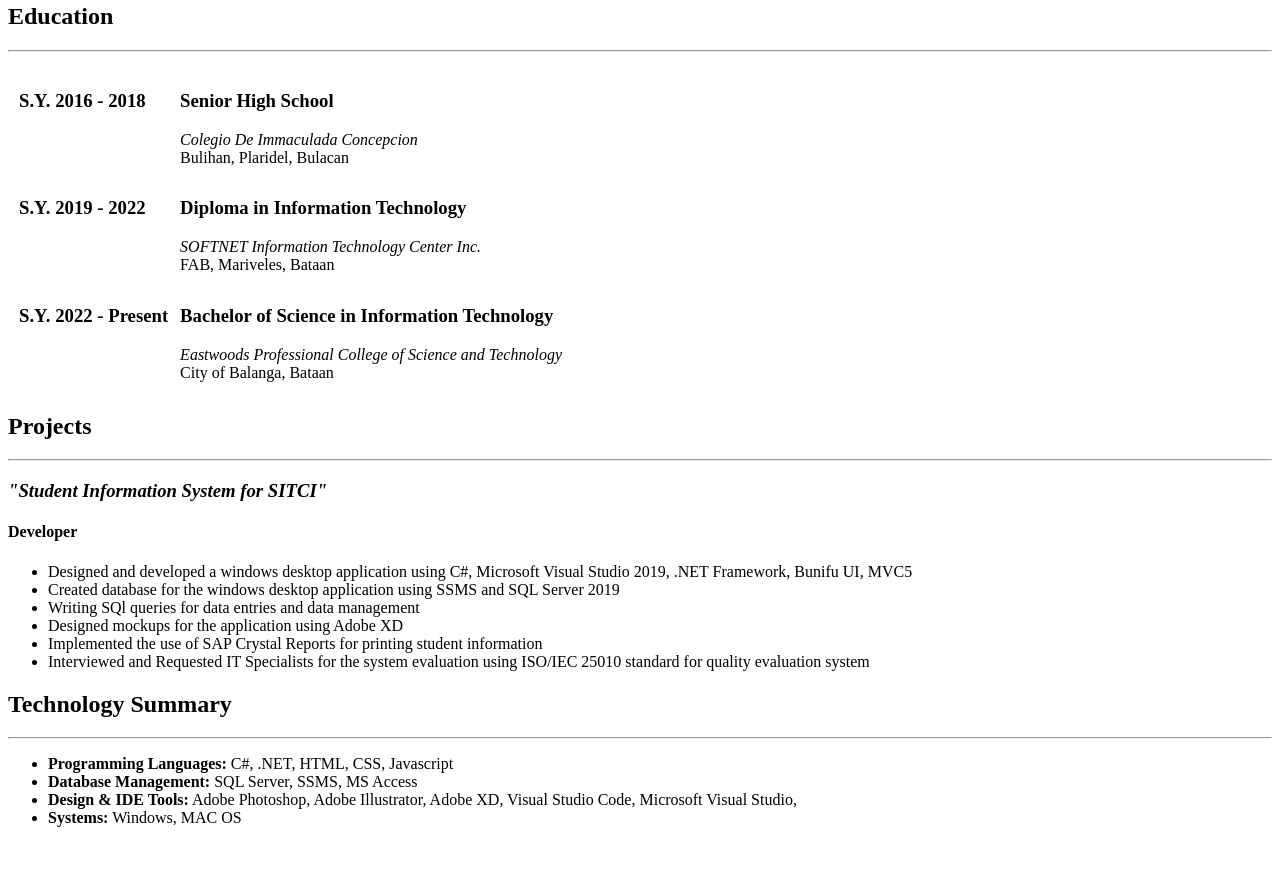
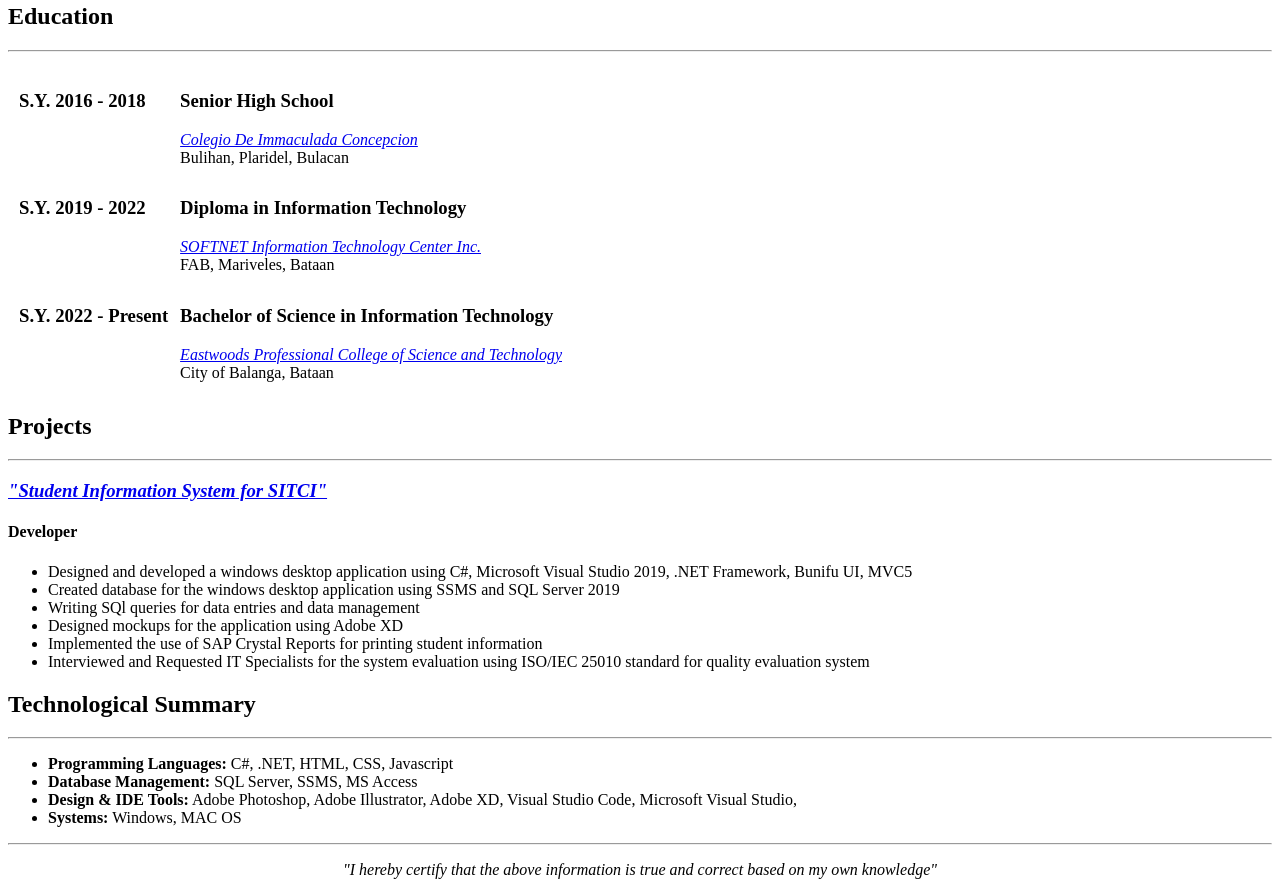
Before and after one commit to project-ronin-coder/resume-repo, a plain HTML site: page index.html in a window 1280 px wide. Shown: the part 835-1730 px from the top of the page. Before the commit the page ends 1678 px from the top, so only its background shows below. Drawn offline with Linux system fonts and the light colour scheme.

Commit message:
Update index.html
- Added info on footer
- Added comments for other users if they want to try
- Added links to websites of schools
- Added link to project made

```diff
--- a/index.html
+++ b/index.html
@@ -68,10 +68,13 @@
   <!-- MAIN START -->
   <main>
     <!-- SECTION 1 - Internships-->
+    <!-- This section contains the Internship experiences. You can change Internship to Experiences -->
     <section>
       <h2>Internships</h2>
       <hr>
       <table cellspacing="10">
+        <!-- You can add another row by copying the table row of each internship experience -->
+        <!-- Internship 1 -->
         <tr>
           <td colspan="1" valign="top"><h3>S.Y. 2021</h3></td>
           <td>
@@ -86,6 +89,7 @@
             </ul>
           </td>
         </tr>
+        <!-- Internship 2 -->
         <tr>
           <td valign="top"><h3>S.Y. 2016</h3></td>
           <td>
@@ -105,38 +109,52 @@
       </table>
     </section>
     <!-- SECTION 2 - Education -->
+    <!--
+      This section contains the Educational Attainment starting from Senior High School up to College
+      You can start from Elementary up to College if you want
+      You can also change the link of the School by copying the url of your school
+      You can add another school or educational attainment by copying the table row of a school
+    -->
     <section>
       <h2>Education</h2>
       <hr>
       <table cellspacing="10">
+        <!-- School 1 -->
         <tr>
-          <td colspan="1" valign="top"><h3>S.Y. 2016 - 2018</h3></td>
+          <td valign="top"><h3>S.Y. 2016 - 2018</h3></td>
           <td>
             <h3>Senior High School</h3>
-            <i>Colegio De Immaculada Concepcion</i><br>Bulihan, Plaridel, Bulacan
+            <a href="https://www.facebook.com/ProudtobeaCICian"><i>Colegio De Immaculada Concepcion</i></a><br>Bulihan, Plaridel, Bulacan
           </td>
         </tr>
+        <!-- School 2 -->
         <tr>
           <td valign="top"><h3>S.Y. 2019 - 2022</h3></td>
           <td>
             <h3>Diploma in Information Technology</h3>
-            <i>SOFTNET Information Technology Center Inc.</i><br>FAB, Mariveles, Bataan
+            <a href="https://www.facebook.com/SoftnetITC/"><i>SOFTNET Information Technology Center Inc.</i></a><br>FAB, Mariveles, Bataan
           </td>
         </tr>
+        <!-- School 3 -->
         <tr>
           <td valign="top"><h3>S.Y. 2022 - Present</h3></td>
           <td>
             <h3>Bachelor of Science in Information Technology</h3>
-            <i>Eastwoods Professional College of Science and Technology</i><br>City of Balanga, Bataan
+            <a href="https://www.facebook.com/eastwoodsacademy"><i>Eastwoods Professional College of Science and Technology</i></a><br>City of Balanga, Bataan
           </td>
         </tr>
       </table>
     </section>
     <!-- SECTION 3 - Projects -->
+    <!--
+      This section contains the projects made with the description or in-depth explanation of the contributions made.
+      You can add another project by using line breaks and copying the code from Project 1
+     -->
     <section>
       <h2>Projects</h2>
       <hr>
-      <h3><i>"Student Information System for SITCI"</i></h3>
+      <!-- Project 1 -->
+      <a href="https://youtu.be/TOH4mjYNX8A"><h3><i>"Student Information System for SITCI"</i></h3></a>
       <h4>Developer</h4>
       <ul>
         <li>Designed and developed a windows desktop application using C#, Microsoft Visual Studio 2019, .NET Framework, Bunifu UI, MVC5</li>
@@ -148,8 +166,11 @@
       </ul>
     </section>
     <!-- SECTION 4 - Technology Summary -->
+    <!--
+      This section contains the technologies you use as a programmer, developer, or other profession
+     -->
     <section>
-      <h2>Technology Summary</h2>
+      <h2>Technological Summary</h2>
       <hr>
       <ul>
         <li><strong>Programming Languages:</strong> C#, .NET, HTML, CSS, Javascript</li>
@@ -160,6 +181,11 @@
     </section>
   </main>
   <!-- MAIN END -->
-  <footer></footer>
+  <hr>
+  <!-- FOOTER START -->
+  <footer align="center">
+    <p><i>"I hereby certify that the above information is true and correct based on my own knowledge"</i></p>
+  </footer>
+  <!-- FOOTER END -->
 </body>
 </html>
```
